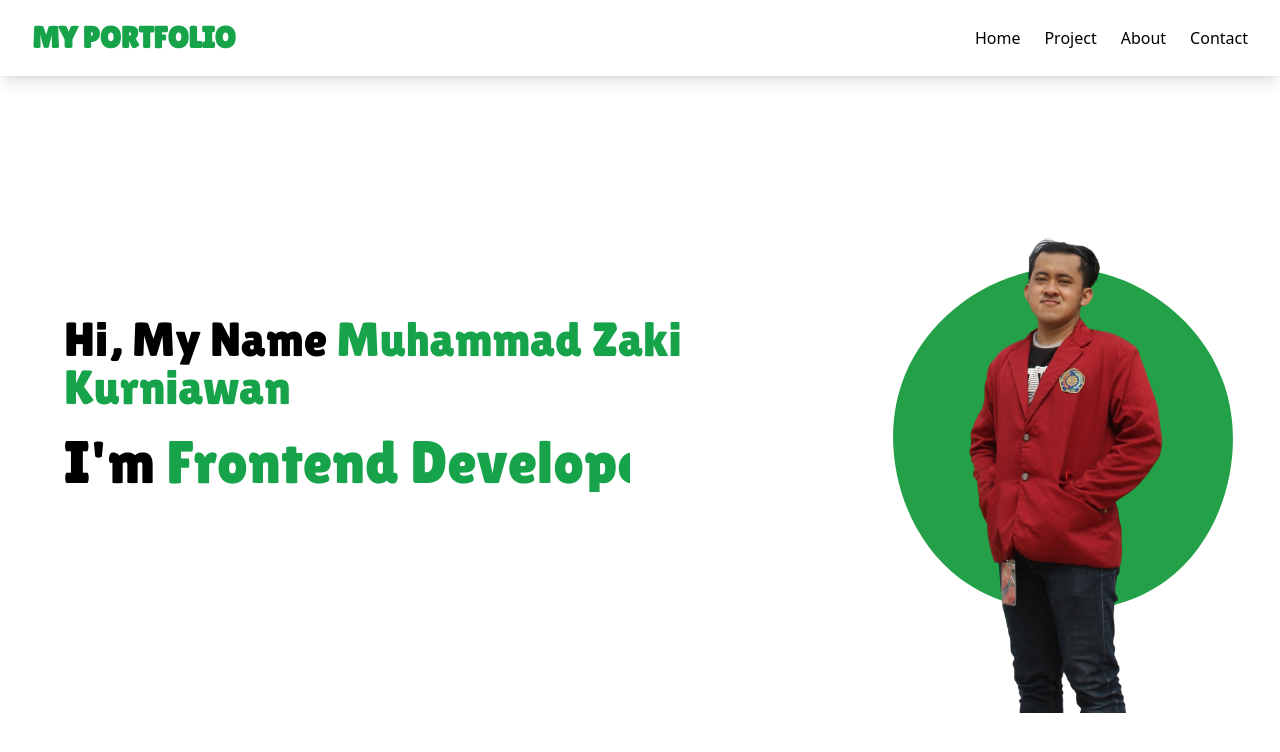
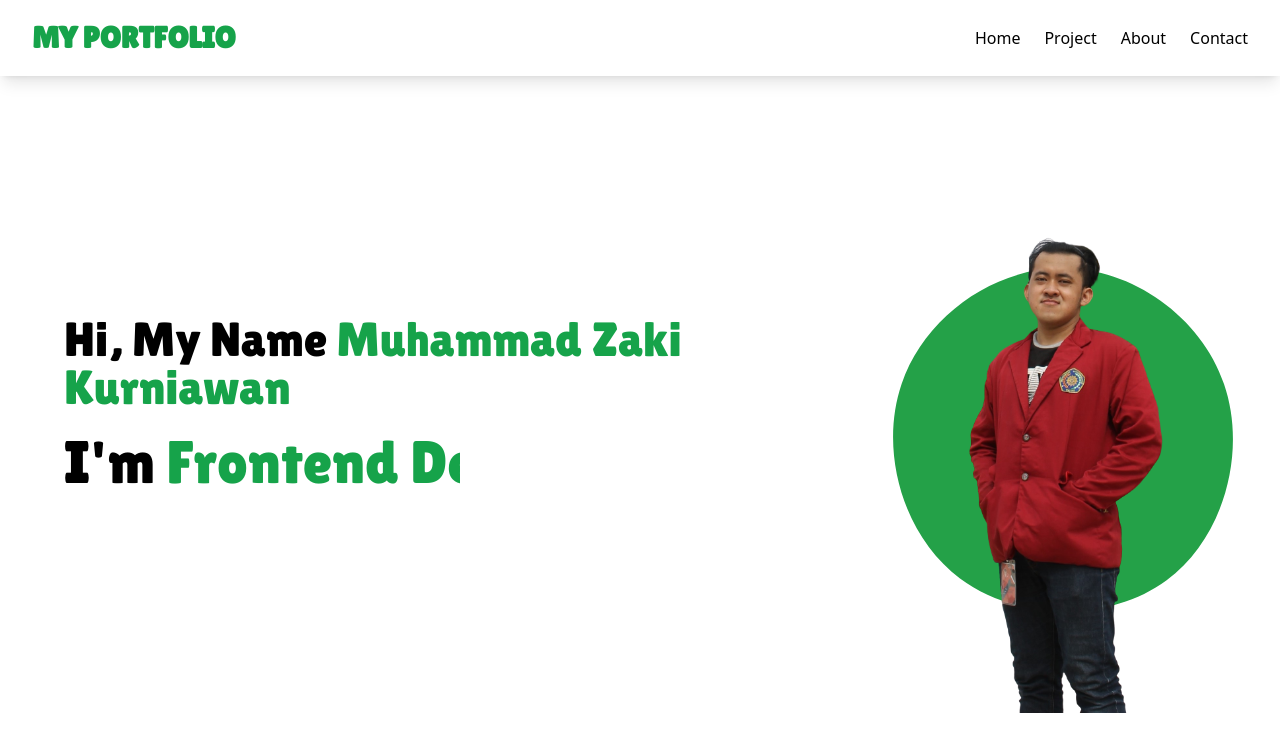
Before and after one commit to zakikurniawan27/myPortfolio, a Next.js app: page / in a window 1280 px wide. Shown: the top 752 px of the page. Built offline with nearby package versions, Linux system fonts and the light colour scheme.

Commit message:
fix bug in animated typing

```diff
--- a/styles/globals.css
+++ b/styles/globals.css
@@ -24,7 +24,7 @@
   width: 0ch;
   }
   to {
-  width: 25ch;
+  width: 17.5ch;
   }
 }
 
```
